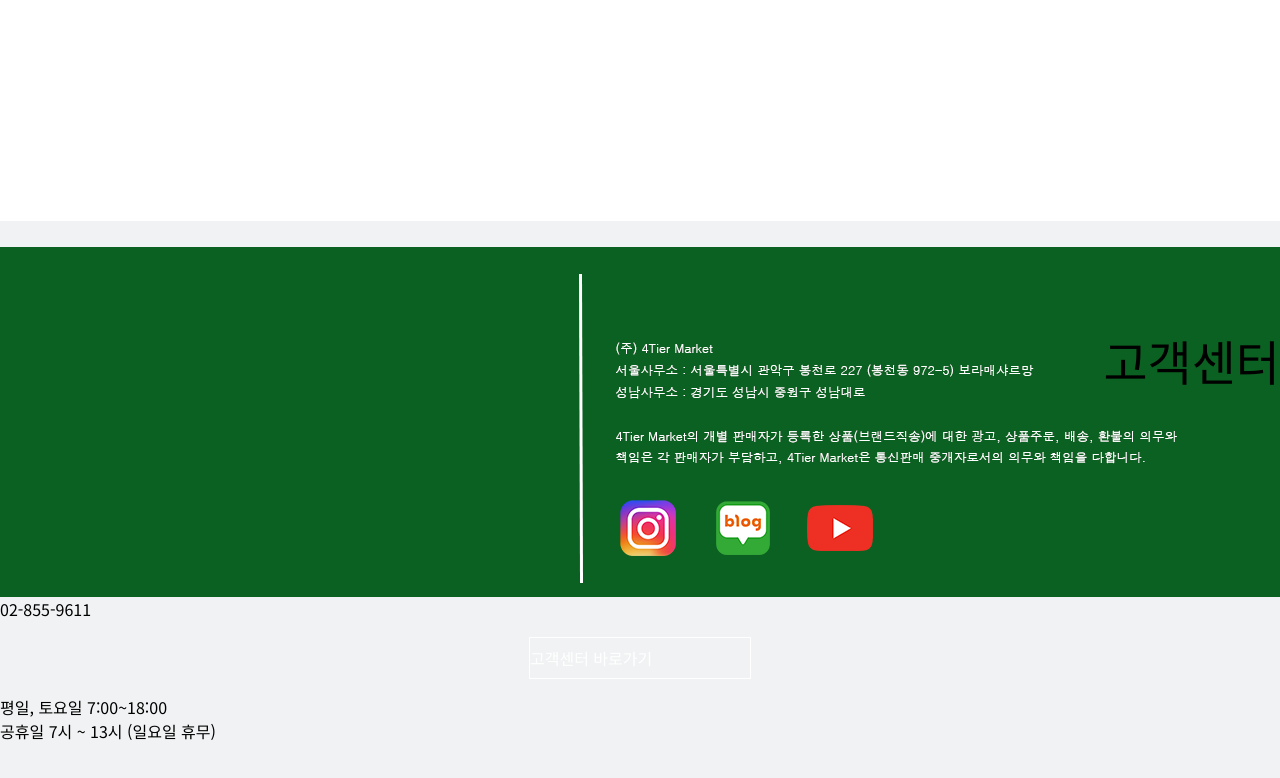
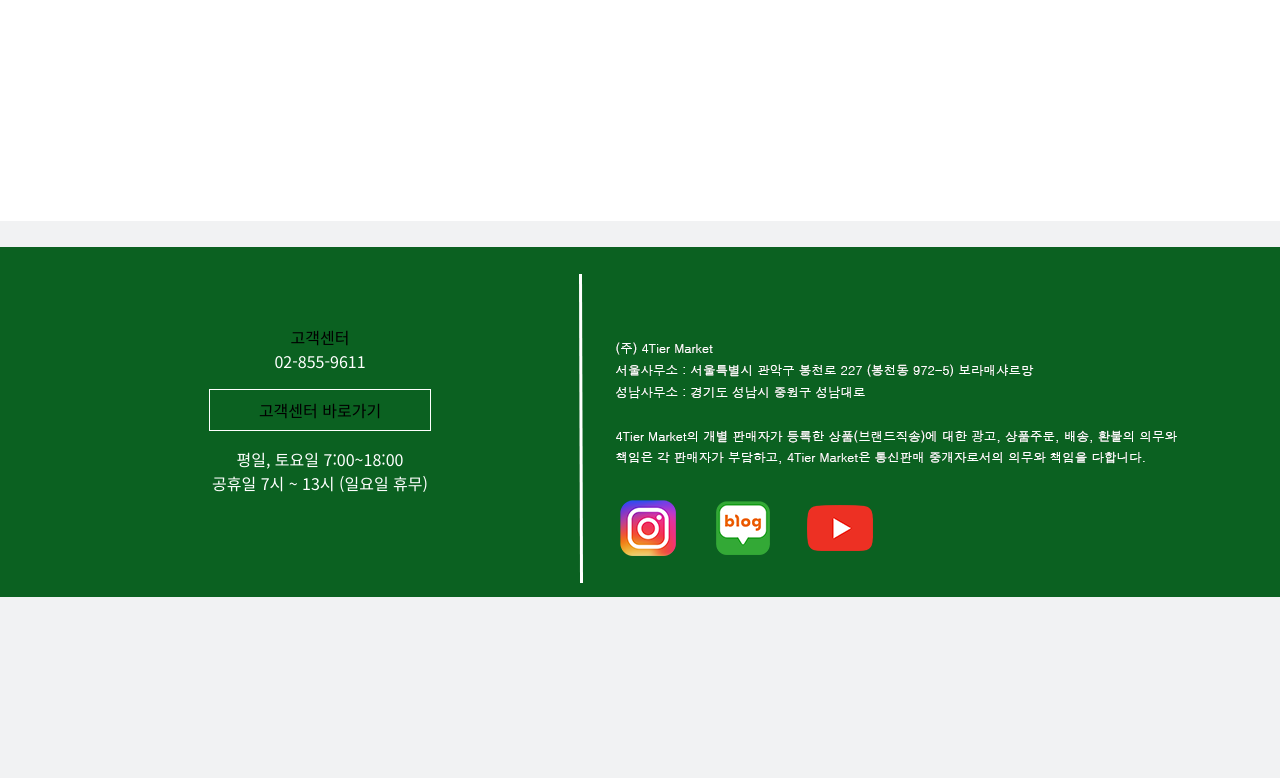
Before and after one commit to 2dongdong2/mainweb, a plain HTML site: page index.html in a window 1280 px wide. Shown: the part 1824-2602 px from the top of the page. Drawn offline with Linux system fonts and the light colour scheme.

Commit message:
Update index.html

```diff
--- a/index.html
+++ b/index.html
@@ -152,9 +152,9 @@
                 <div class="main_text2">
                     <ul>
                         <li>
-                            <div><li><a href="/board"></a></li><h1>고객센터</h1></div>
-                            <div> 02-855-9611 </div>
-                            <div class="more2">고객센터 바로가기</div>
+       				<div><a href="/board">고객센터</a></div>
+                	    <div> 02-855-9611 </div>
+			            <div class="more2"><a href="/board">고객센터 바로가기</a></div>
                             <div> 평일, 토요일 7:00~18:00 </div>
                             <div> 공휴일 7시 ~ 13시 (일요일 휴무) </div>
                         </li>
```
